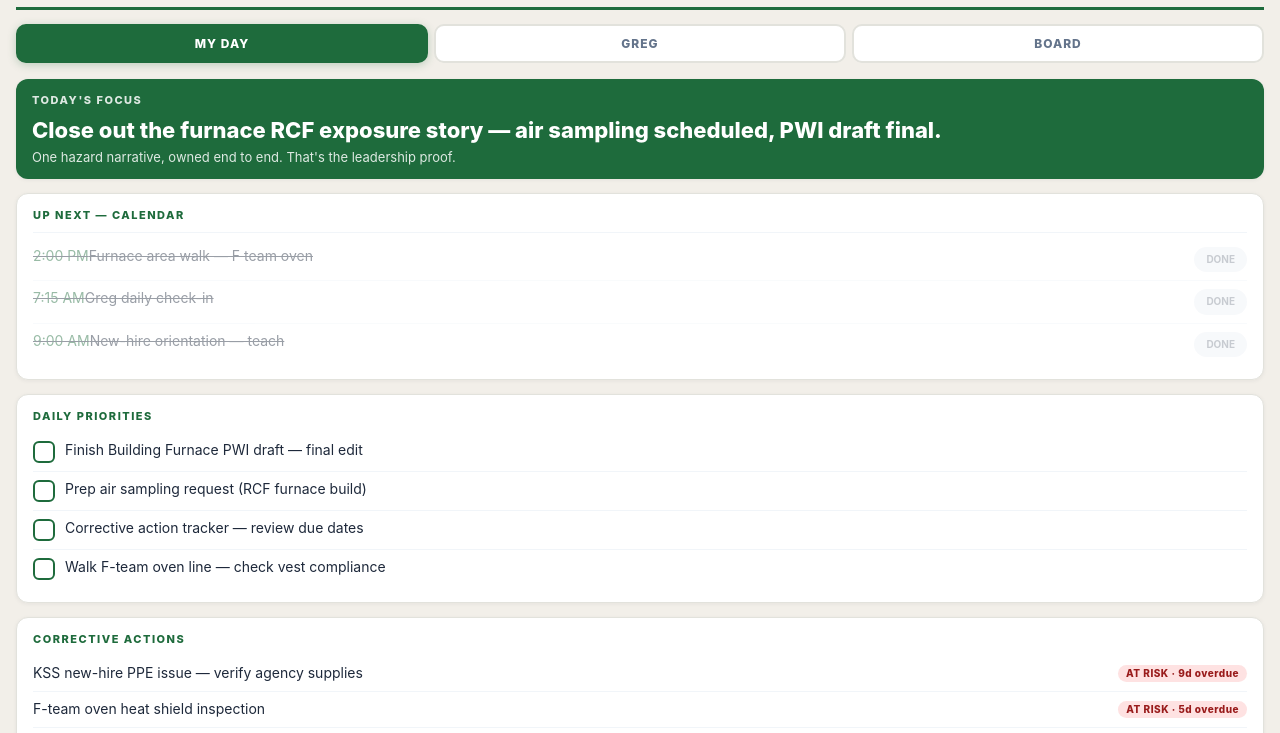
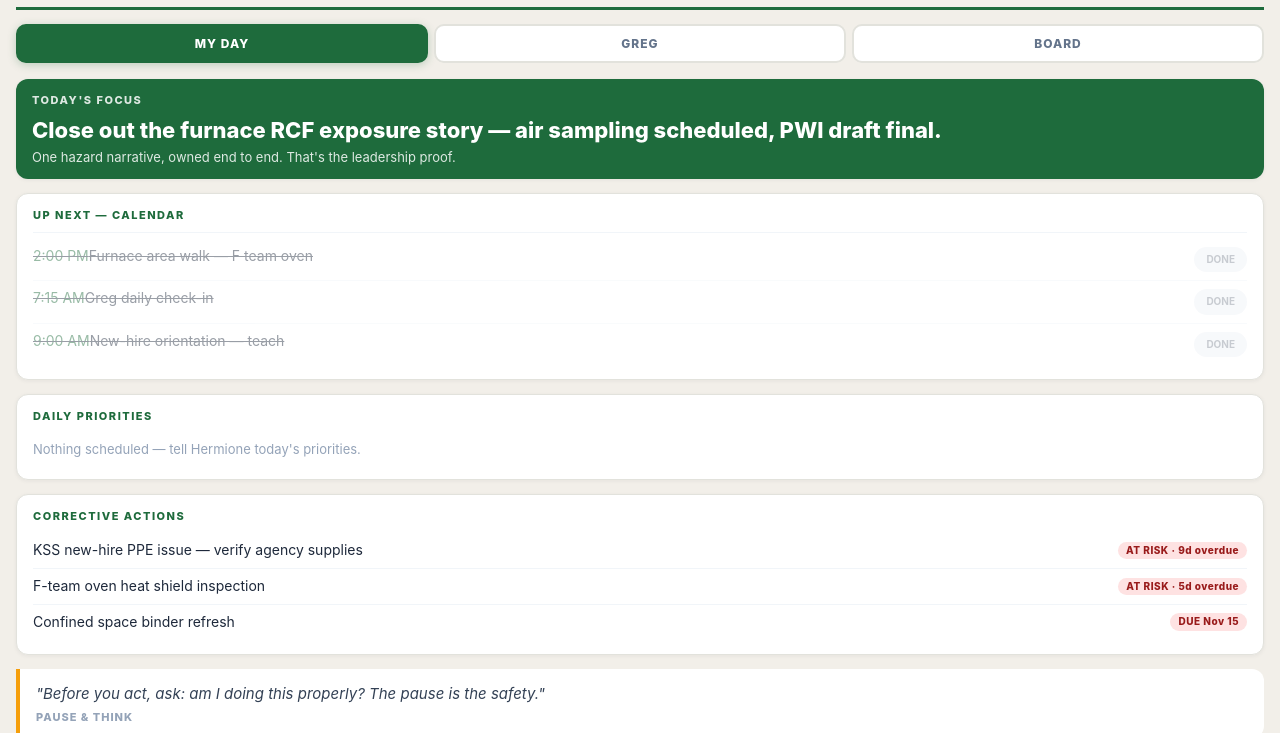
Before and after one commit to Jbartram93/superior-ehs-v2, a plain HTML site: page index.html in a window 1280 px wide. Shown: the part 58-791 px from the top of the page. Drawn offline with Linux system fonts and the light colour scheme.

Commit message:
FIX: priorities-expiry actually applied this time (in-memory replace never hit disk) + build stamp

```diff
--- a/index.html
+++ b/index.html
@@ -146,7 +146,7 @@ body{background:#f2efe9;color:#1e293b;font-family:-apple-system,BlinkMacSystemFo
 
 <script>
 /* ============ AUTO-REFRESH: always reflect the latest push ============ */
-const BUILD_STAMP = "__BUILD_STAMP__";
+const BUILD_STAMP = "2026-11-13 20:26 UTC";
 
 // Hard refresh every 2 minutes (safety net)
 setTimeout(() => location.reload(), 120000);
@@ -178,14 +178,10 @@ setTimeout(() => location.reload(), 120000);
 /* ============ DATA LAYER — edit here only ============ */
 const DATA = {
   startDate: "2026-10-27",
+  prioritiesDate: "2026-11-13",  // date the current priorities are for
   focus: "Close out the furnace RCF exposure story — air sampling scheduled, PWI draft final.",
   focusSub: "One hazard narrative, owned end to end. That's the leadership proof.",
-  priorities: [
-    {t:"Finish Building Furnace PWI draft — final edit", done:false},
-    {t:"Prep air sampling request (RCF furnace build)", done:false},
-    {t:"Corrective action tracker — review due dates", done:false},
-    {t:"Walk F-team oven line — check vest compliance", done:false}
-  ],
+  priorities: [],  // fresh each day — Hermes sets these with prioritiesDate
   correctiveActions: [
     {t:"KSS new-hire PPE issue — verify agency supplies", due:"2026-11-04", status:"open"},
     {t:"F-team oven heat shield inspection", due:"2026-11-08", status:"open"},
@@ -245,8 +241,16 @@ function render(){
   document.getElementById("heroFocus").textContent = DATA.focus;
   document.getElementById("heroSub").textContent = DATA.focusSub;
 
-  document.getElementById("prioList").innerHTML = DATA.priorities.map((p,i)=>
-    `<div class="prio-row"><div class="prio-chk${p.done?' checked':''}" onclick="togglePrio(${i})"></div><div class="prio-text${p.done?' done':''}">${p.t}</div></div>`).join("");
+  document.getElementById("prioList").innerHTML = (() => {
+    // Priorities: only show if dated for TODAY. Old lists = "nothing scheduled".
+    const todayStr = new Date().toISOString().slice(0,10);
+    const none = '<div class="prio-text" style="color:#94a3b8;font-size:13px;padding:8px 0">Nothing scheduled — tell Hermione today&#39;s priorities.</div>';
+    if (DATA.prioritiesDate === todayStr && DATA.priorities.length) {
+      return DATA.priorities.map((p,i)=>
+        `<div class="prio-row"><div class="prio-chk${p.done?' checked':''}" onclick="togglePrio(${i})"></div><div class="prio-text${p.done?' done':''}">${p.t}</div></div>`).join("");
+    }
+    return none;
+  })();
 
   document.getElementById("caList").innerHTML = DATA.correctiveActions.map(ca=>{
     const d = daysUntil(ca.due);
```
